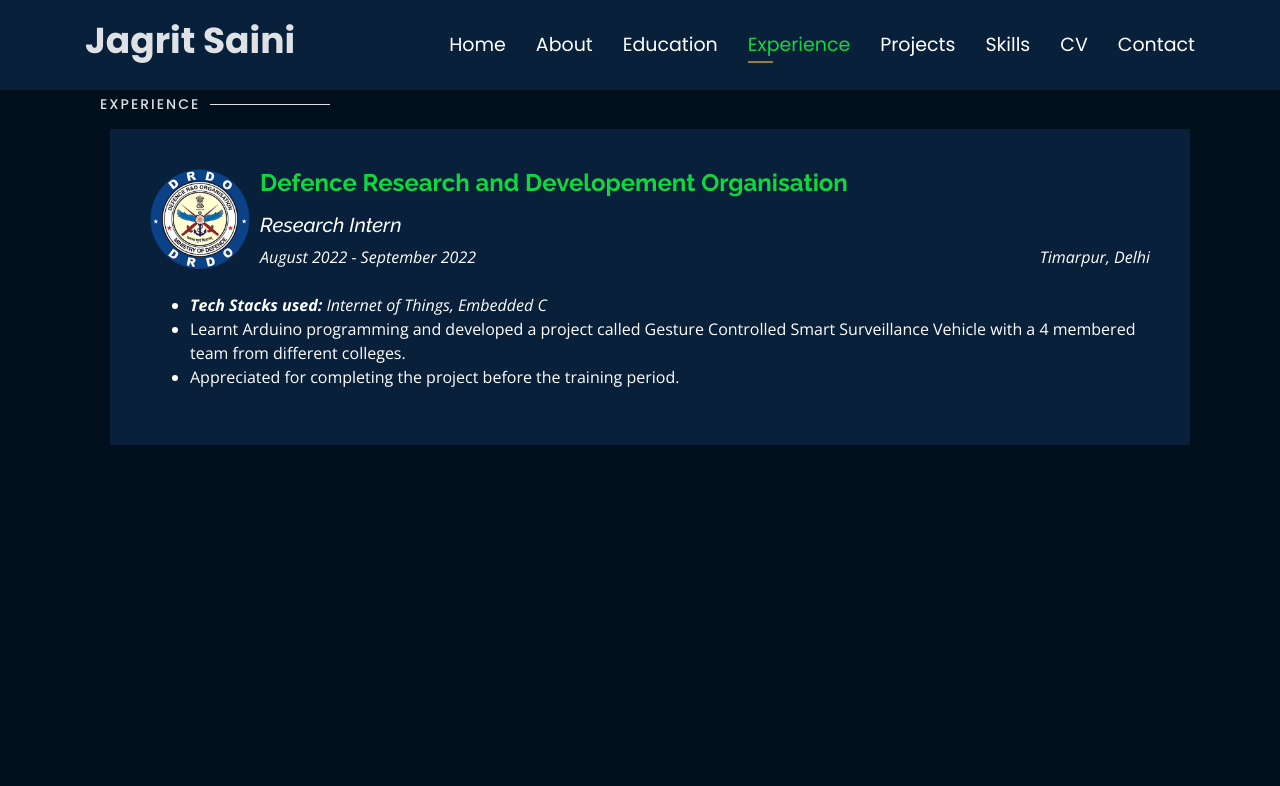
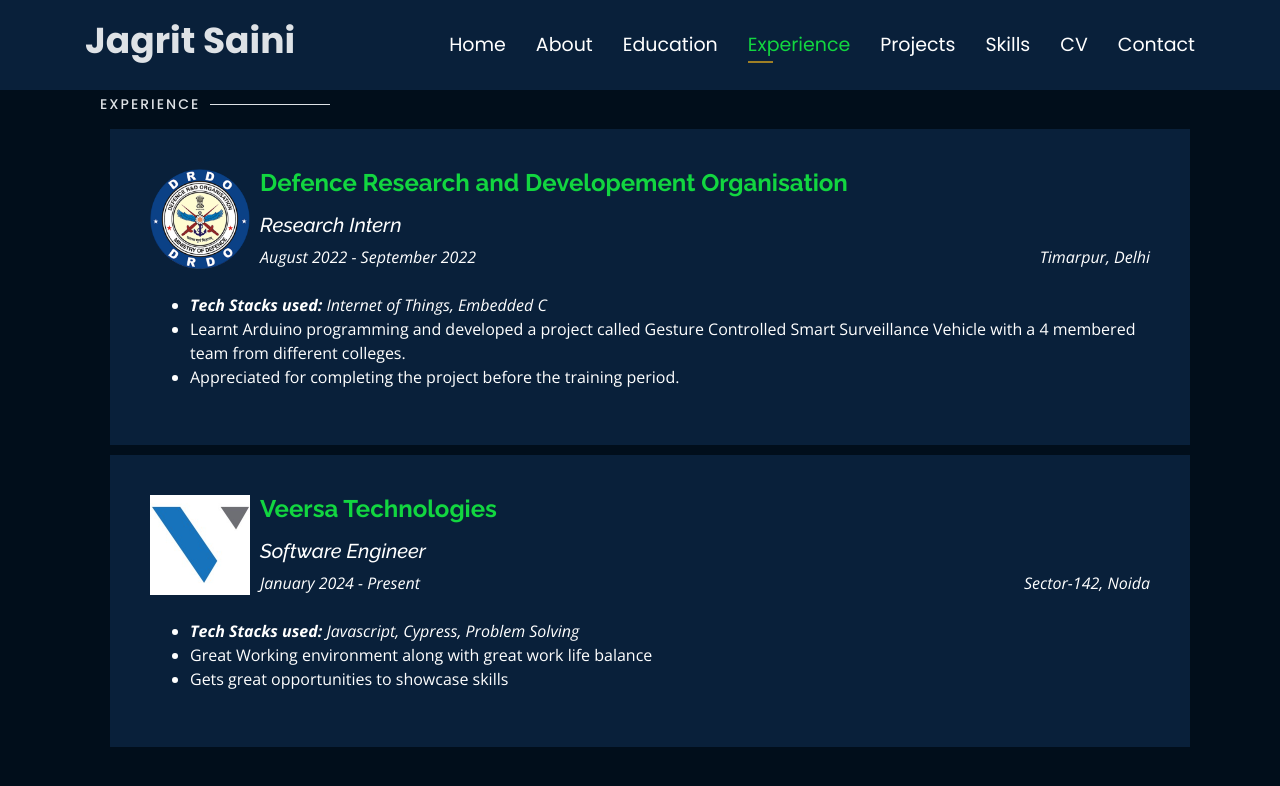
Before and after one commit to jagssss/JagssFolio, a plain HTML site: page index.html in a window 1280 px wide. Both pictures are taken after a click on the link "Experience". Drawn offline with nearby package versions, Linux system fonts and the light colour scheme.

Commit message:
Update index.html

```diff
--- a/index.html
+++ b/index.html
@@ -216,6 +216,28 @@
           </div>
         </div>
       </div>
+      <div class="row">
+        <div class="col-lg-12" data-aos="fade-up">
+          <div class="col-md-12 mt-4 mt-md-0 icon-box" data-aos="fade-up" data-aos-delay="100">
+            <a href="https://veersatech.com/" target="_blank"><img src="assets/img/experience/veersa_logo.jpeg" class="img-fluid" style="float:left;margin:0 10px 0 0;" width="100"></a>
+            <h4 style="text-align:left;"><a href="hhttps://www.linkedin.com/in/jagrit-saini/" target="_blank" style="color:#12d640">Veersa Technologies</a><br> </h4>
+            <h5 style="text-align:left;"><em>Software Engineer</em></h5>
+            <span class="left" style="float:left;color:#fff;"><em> January 2024 - Present</em></span>
+            <span class="right" style="float:right;color:#fff;"><em>Sector-142, Noida</em></span><br><br>
+            <ul style="text-align:left;">
+              <li>
+                <em><strong>Tech Stacks used: </strong> Javascript, Cypress, Problem Solving </em>
+              </li>
+              <li>
+                Great Working environment along with great work life balance
+              </li>
+              <li>
+                Gets great opportunities to showcase skills
+              </li>
+            </ul>
+          </div>
+        </div>
+      </div>
     </div>
   </section>
 
```
